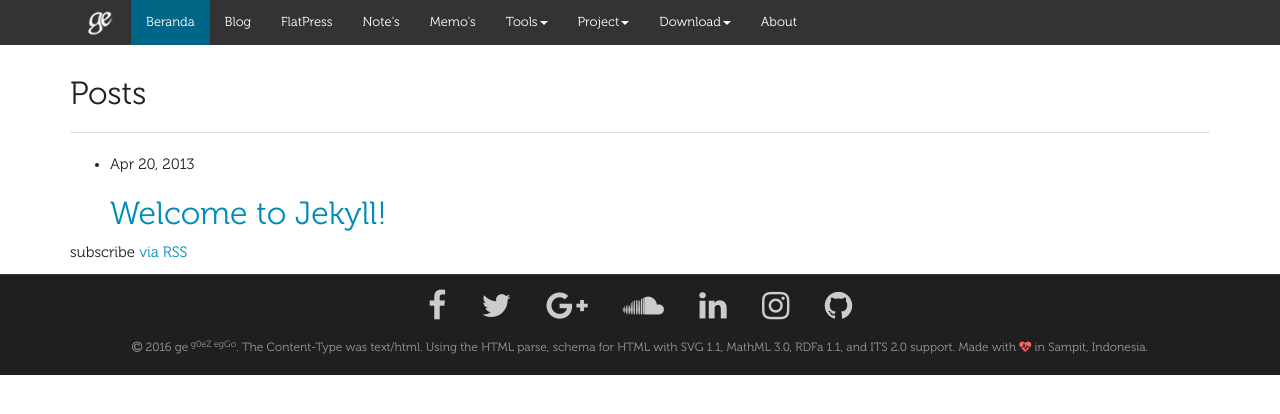
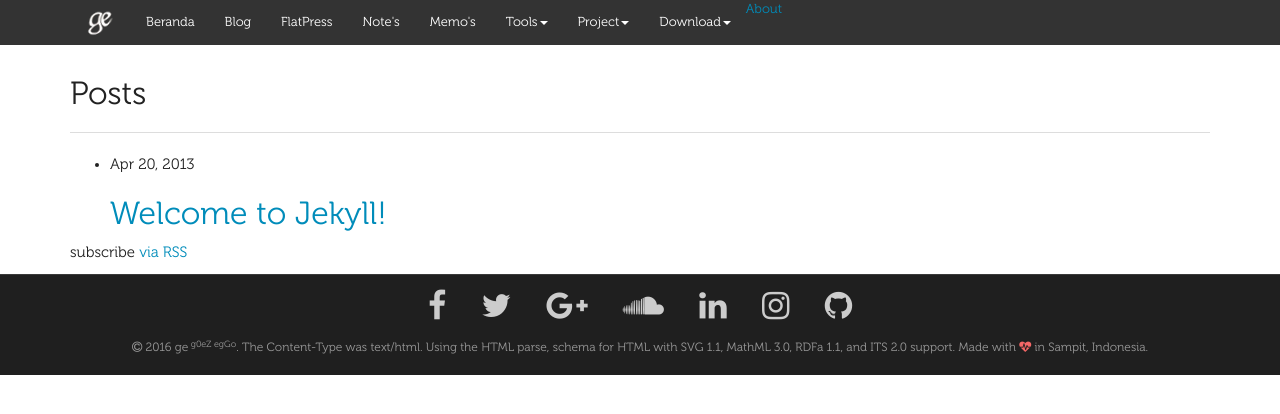
Before and after one commit to eggoez/eggoez.github.io, a Jekyll site: the page built from index.html, in a window 1280 px wide. Shown: the top 414 px of the page. Built offline with Jekyll 4.4.1, drawn with Linux system fonts in a browser that asks for light colours; nearby versions of some CDN libraries; library files that are not in the unit come from our copies; comment, search, counter and statistics services are not loaded.

Commit message:
Update navbar.html

```diff
--- a/_includes/navbar.html
+++ b/_includes/navbar.html
@@ -13,7 +13,7 @@
 				</div>
 					<div class="navbar-collapse collapse">
 						<ul class="nav navbar-nav">
-							<li class="active"><a href="/">Beranda</a></li>
+							<li><a href="/">Beranda</a></li>
 							<li><a href="http://eggoez.com">Blog</a></li>
 							<li><a href="http://eggoez.com/flatpress">FlatPress</a></li>
 							<li><a href="/notes">Note's</a></li>
@@ -61,7 +61,12 @@
 										<li><a href="http://eggoez.com/download/tcl">TCL</a></li>
 									</ul>
 							</li>
-							<li><a href="/about">About</a></li>
+							 {% if page.url == '/about.md' %}
+							 <li class="active">
+							 	{% else %}
+							 <li></li>
+							 {% endif %}
+							<a href="/about">About</a></li>
 									</ul>
 					</div>
 			</div>
```
